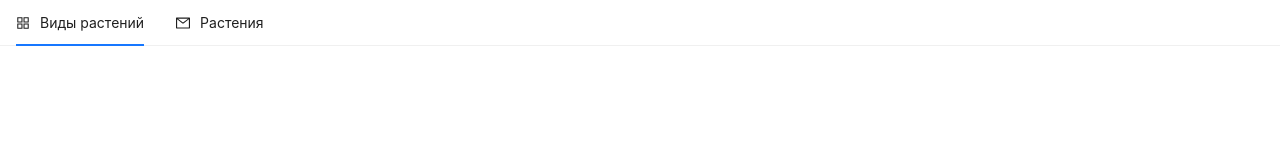
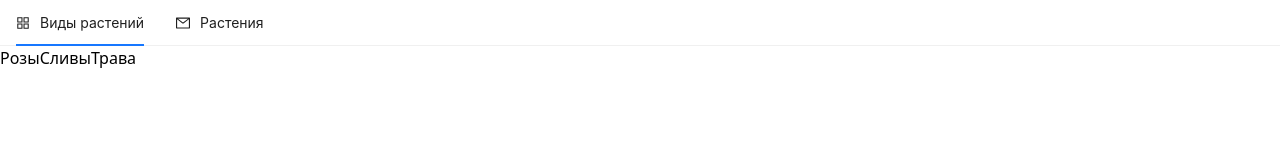
Before and after one commit to dasha124/frontend_plants, a React (Vite) app: page /type_plants in a window 1280 px wide. Shown: the top 160 px of the page. Built offline with nearby package versions, Linux system fonts and the light colour scheme.

Commit message:
со стр типа раст на стр растений (с выводом)

```diff
--- a/src/features/typePlants/ui/TypePlantItem.tsx
+++ b/src/features/typePlants/ui/TypePlantItem.tsx
@@ -7,6 +7,6 @@ type Props = {
 	typePlant: TypePlantShortInfo;
 };
 
-export const TypePlantItem: React.FC<Props> = () => {
-	return <Link to={`/plants/`}></Link>;
+export const TypePlantItem: React.FC<Props> = ({ typePlant }) => {
+	return <Link to={`/plants/`}>{typePlant.name}</Link>;
 };
```
